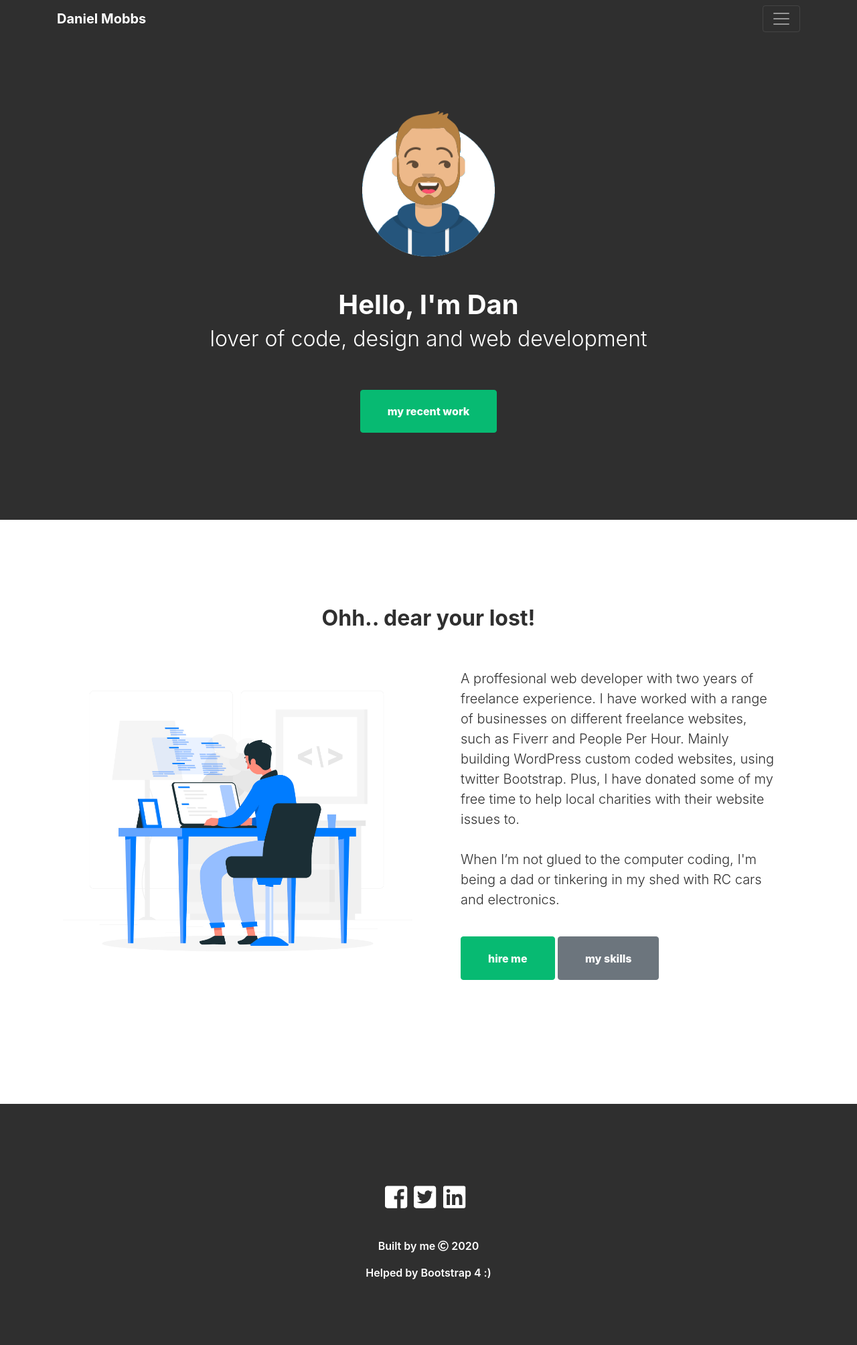
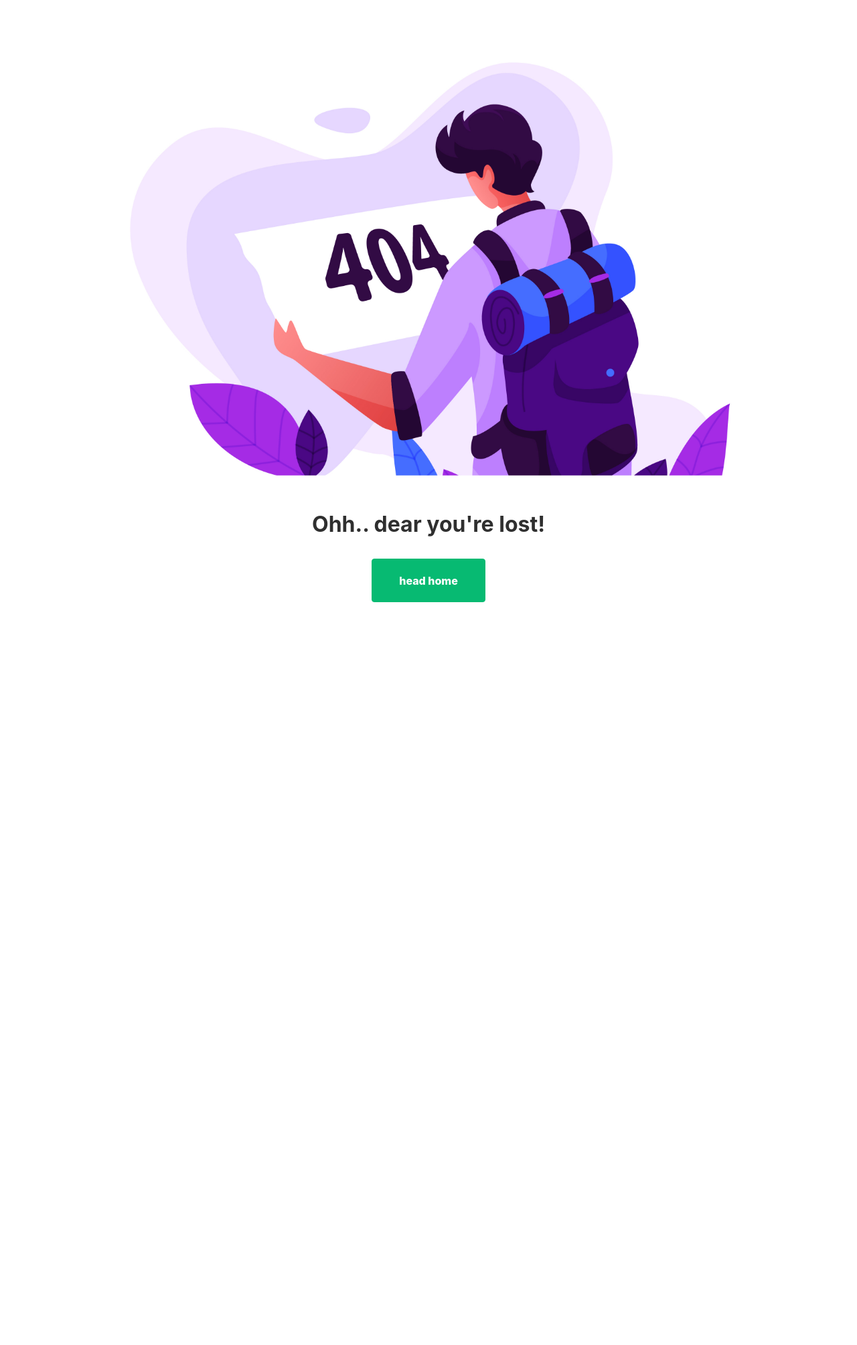
Before and after one commit to mobbzys/Portfoliowebsite, a plain HTML site: page 404.html in a window 1280 px wide. Shown: the whole page at 67% size. After the commit the page ends 899 px from the top, so only its background shows below. Drawn offline with nearby package versions, Linux system fonts and the light colour scheme.

Commit message:
finished 404 page

```diff
--- a/404.html
+++ b/404.html
@@ -26,76 +26,19 @@
   </head>
 <body>
 
-  <nav class="navbar navbar-dark bg-light">
-    <div class="container-xl">
-      <a class="navbar-brand font-weight-bolder" href="index.html">Daniel Mobbs</a>
-      <button class="navbar-toggler" type="button" data-toggle="collapse" data-target="#navbarsExampleDefault" aria-controls="navbarsExampleDefault" aria-expanded="false" aria-label="Toggle navigation">
-        <span class="navbar-toggler-icon"></span>
-      </button>
-
-      <div class="collapse navbar-collapse" id="navbarsExampleDefault">
-        <ul class="navbar-nav mr-auto">
-          <li class="nav-item active text-right pt-4">
-            <a class="btn btn-primary btn-xl" href="contact.html">Say Hello<span class="sr-only">(current)</span></a>
-          </li>
-        </ul>
-      </div>
-    </div>
-  </nav>
-
-  <!-- Full Page Image Header with Vertically Centered Content -->
-  <header class="masthead py-5">
-    <div class="container py-5 h-100">
-      <div class="row h-100 align-items-start">
-        <div class="col-12 text-center text-white">
-          <img src="images/avataaars.png" width="218px">
-          <h2 class="font-weight-bold pt-5 h1">Hello, I'm Dan</h2>
-          <h1 class="font-weight-light h2">lover of code, design and web development</h1>
-          <a href="#projects" class="btn btn-primary btn-xl mt-5">my recent work</a>
-        </div>
-      </div>
-    </div>
-  </header>
-
   <!--about me-->
-  <section class="page-section">
+  <section>
     <div class="container">
       <div class="row">
-        <div class="col-md-12 col-lg-12 text-center">
-          <h2 class="h2 font-weight-bolder">Ohh.. dear your lost!</h2>
+        <div class="col-md-12 col-lg-12">
+          <img class="img-fluid" src="images/404.png">
         </div>
-        <div class="col-md-12 col-lg-6 p-4">
-          <img class="img-fluid" src="images/man2.jpg">
+        <div class="col-md-12 col-lg-12 mt-4 text-center">
+          <h2 class="h2 font-weight-bolder">Ohh.. dear you're lost!</h2>
+          <a class="btn btn-primary btn-xl mt-4" href="index.html">head home<span class="sr-only">(current)</span></a>
         </div>
-        <div class="col-md-12 col-lg-6 p-5">
-          <p class="lead">A proffesional web developer with two years of freelance experience. I have worked with a range of businesses on different freelance websites, such as Fiverr and People Per Hour. Mainly building WordPress custom coded websites, using twitter Bootstrap.
-          Plus, I have donated some of my free time to help local charities with their website issues to.<br />
-          <br />
-          When I’m not glued to the computer coding, I'm being a dad or tinkering in my shed with RC cars and electronics.
-          </p>
-        <a class="btn btn-primary btn-xl mt-4" href="contact.html">hire me<span class="sr-only">(current)</span></a>
-        <a target="_blank" class="btn btn-secondary btn-xl mt-4" href="https://teamtreehouse.com/danielmobbs">my skills<span class="sr-only">(current)</span></a>
-        </div>
-      </div>
     </div>
   </section>
-
-  <!--footer-->
-  <footer class="footer text-center text-white">
-    <div class="container py-4 d-flex justify-content-center">
-      <div class="social-links">
-        <a target="_blank" href="https://www.facebook.com/d.s.mobbzy/?boosted_auto_open=boosted_website&notif_id=1583687102926739&notif_t=aymt_upsell_tip"><i style="color: #fff; font-size: 38px;"class="fab fa-facebook-square"></i></a>
-      </div>
-      <div class="social-links">
-        <a target="_blank" href="https://twitter.com/dan69563979"><i style="color: #fff; font-size: 38px;"class="fab fa-twitter-square"></i></a>
-      </div>
-      <div class="social-links">
-        <a target="_blank" href="https://www.linkedin.com/in/dan-mobbs-771b1519a/"><i style="color: #fff; font-size: 38px;"class="fab fa-linkedin"></i></a>
-      </div>
-    </div>
-    <div class="copyright py-3">Built by me <span><i class="far fa-copyright"></span></i> 2020</div>
-    <div class="copyright">Helped by Bootstrap 4 :)</div>
-  </footer>
 
   <!--Javascript files-->
   <script src="https://code.jquery.com/jquery-3.4.1.slim.min.js" integrity="sha384-J6qa4849blE2+poT4WnyKhv5vZF5SrPo0iEjwBvKU7imGFAV0wwj1yYfoRSJoZ+n" crossorigin="anonymous"></script>
```
Also changed, not shown: images/404.png (added).
